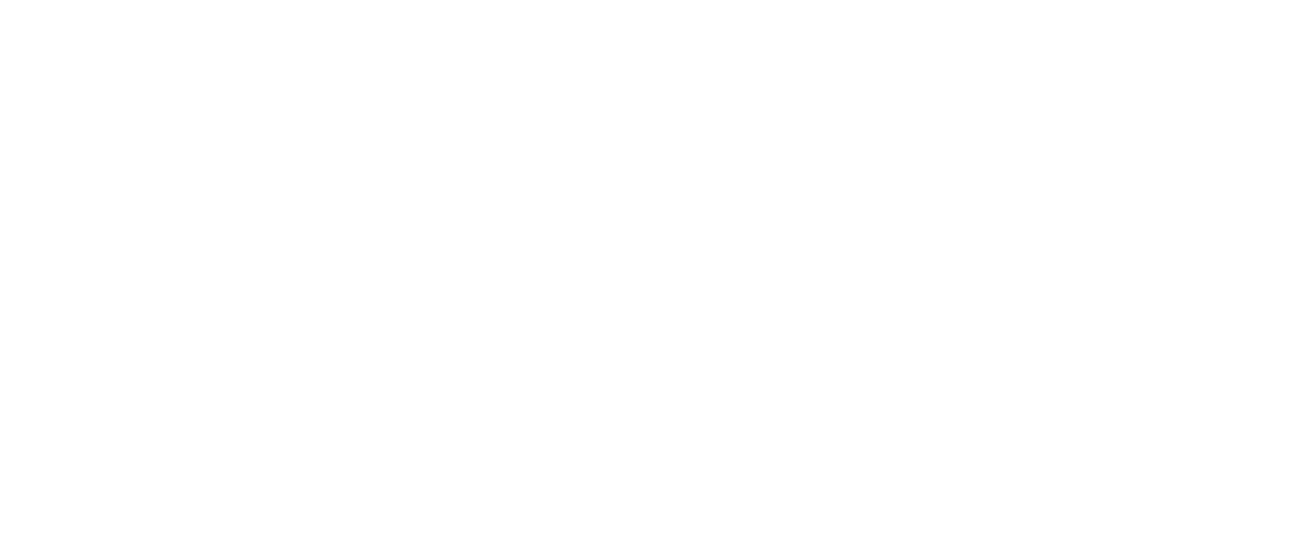
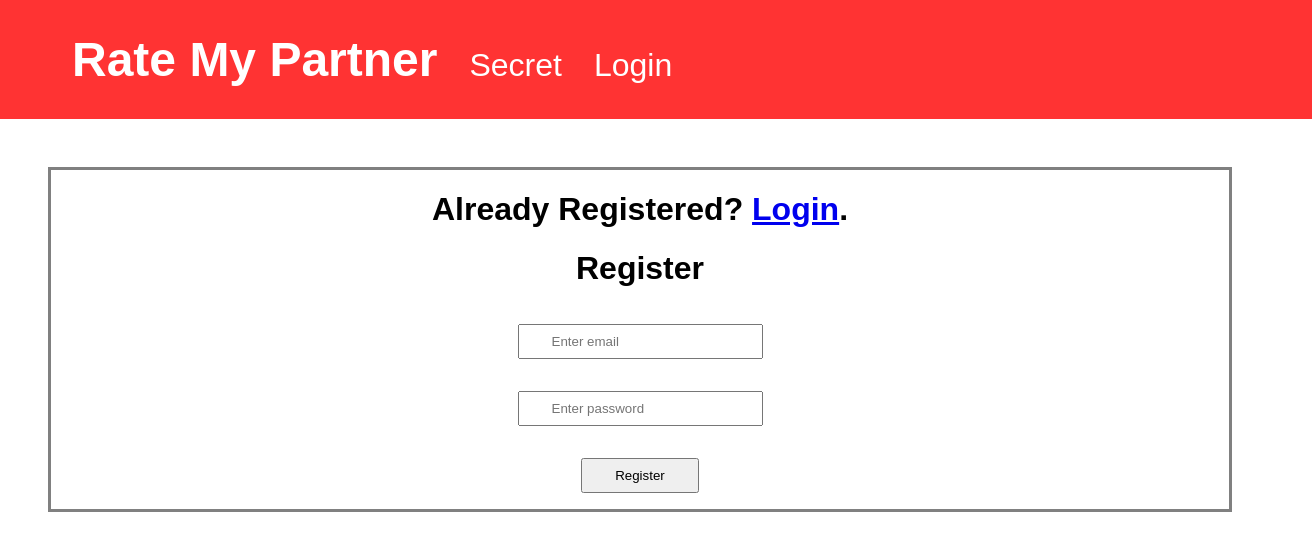
Before and after one commit to Bigg-Fish/rateMyPartner, a React (Create React App) app: page /register in a window 1280 px wide. Shown: the top 550 px of the page, 1312 px wide, since content can reach past the window. Built offline with nearby package versions, Linux system fonts and the light colour scheme.

Commit message:
added registration

```diff
--- a/package.json
+++ b/package.json
@@ -11,6 +11,7 @@
     "mongoose": "^5.7.9",
     "react": "^16.4.2",
     "react-dom": "^16.4.2",
+    "react-fontawesome": "^1.7.1",
     "react-router-dom": "^4.3.1",
     "react-scripts": "2.1.3"
   },
--- a/src/App.js
+++ b/src/App.js
@@ -4,6 +4,7 @@
 import Home from './pages/Home';
 import Secret from './pages/Secret';
 import Login from './pages/Login';
+import Register from './pages/Register'
 
 
 class App extends Component {
@@ -13,6 +14,7 @@
         <Route path="/" exact component={Home} />
         <Route path="/secret" component={withAuth(Secret)} />
         <Route path="/login" component={Login} />
+        <Route path="/register" component={Register} />
       </Switch>
     );
   }
--- a/src/pages/Login.jsx
+++ b/src/pages/Login.jsx
@@ -46,6 +46,7 @@
       <div>
         <Header />
         <div className="loginForm">
+          <h1>New? <a href="/register">Register Here</a>.</h1>
           <form onSubmit={this.onSubmit}>
             <h1>Login</h1>
             <input
@@ -66,7 +67,7 @@
               required
             />
             <br></br>
-            <input type="submit" value="Submit" />
+            <input type="submit" value="Login" />
           </form>
         </div>
       </div>
--- /dev/null
+++ b/src/pages/Register.css
@@ -0,0 +1,12 @@
+.loginForm {
+    text-align: center;
+    border-style: solid;
+    border-color: gray;
+    margin: 3rem;
+    width: auto;
+}
+
+.loginForm input{
+    margin: 1rem .5rem;
+    padding: .5rem 2rem;
+}
--- /dev/null
+++ b/src/pages/Register.jsx
@@ -0,0 +1,76 @@
+import React, { Component } from 'react';
+import Header from "../components/Header"
+import './Register.css'
+
+export default class Login extends Component {
+    constructor(props) {
+        super(props)
+        this.state = {
+            email: '',
+            password: ''
+        };
+    }
+
+    handleInputChange = (event) => {
+        const { value, name } = event.target;
+        this.setState({
+            [name]: value
+        });
+    }
+
+    onSubmit = (event) => {
+        event.preventDefault();
+        fetch('/api/register', {
+            method: 'POST',
+            body: JSON.stringify(this.state),
+            headers: {
+                'Content-Type': 'application/json'
+            }
+        })
+            .then(res => {
+                if (res.status === 200) {
+                    this.props.history.push('/');
+                } else {
+                    const error = new Error(res.error);
+                    throw error;
+                }
+            })
+            .catch(err => {
+                console.error(err);
+                alert('Error registering please try again. Email may already exist');
+            });
+    }
+
+    render() {
+        return (
+            <div>
+                <Header />
+                <div className="loginForm">
+                    <h1>Already Registered? <a href="/login">Login</a>.</h1>
+                    <form onSubmit={this.onSubmit}>
+                        <h1>Register</h1>
+                        <input
+                            type="email"
+                            name="email"
+                            placeholder="Enter email"
+                            value={this.state.email}
+                            onChange={this.handleInputChange}
+                            required
+                        />
+                        <br></br>
+                        <input
+                            type="password"
+                            name="password"
+                            placeholder="Enter password"
+                            value={this.state.password}
+                            onChange={this.handleInputChange}
+                            required
+                        />
+                        <br></br>
+                        <input type="submit" value="Register" />
+                    </form>
+                </div>
+            </div>
+        );
+    }
+}
```
Also changed, not shown: middleware.js (+7 -7 lines), server.js (+10 -10 lines), src/pages/Partner.jsx (+21 -1 lines), 1 other file (tests, documents, lock files or other folders).
